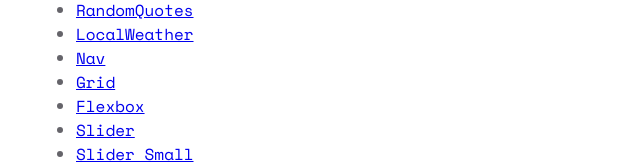
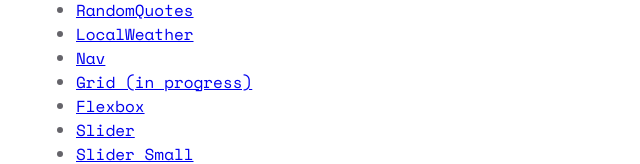
Before and after one commit to hsnyc/playground, a website: page index.html in a window 1280 px wide. Shown: the part 237-401 px from the top of the page, without its empty margins (112-752 px from the left). Drawn offline with nearby package versions, Linux system fonts and the light colour scheme.

Commit message:
comment for grid section.

```diff
--- a/index.html
+++ b/index.html
@@ -20,7 +20,7 @@
             <li><a href="randomquotes/" target="_blank">RandomQuotes</a></li>
             <li><a href="localweather/" target="_blank">LocalWeather</a></li>
             <li><a href="nav/" target="_blank">Nav</a></li>
-            <li><a href="grid-layout/" target="_blank">Grid</a></li>
+            <li><a href="grid-layout/" target="_blank">Grid (in progress)</a></li>
             <li><a href="flexbox/" target="_blank">Flexbox</a></li>
             <li><a href="slider/" target="_blank">Slider</a></li>
             <li><a href="slider-small/" target="_blank">Slider Small</a></li>
```
